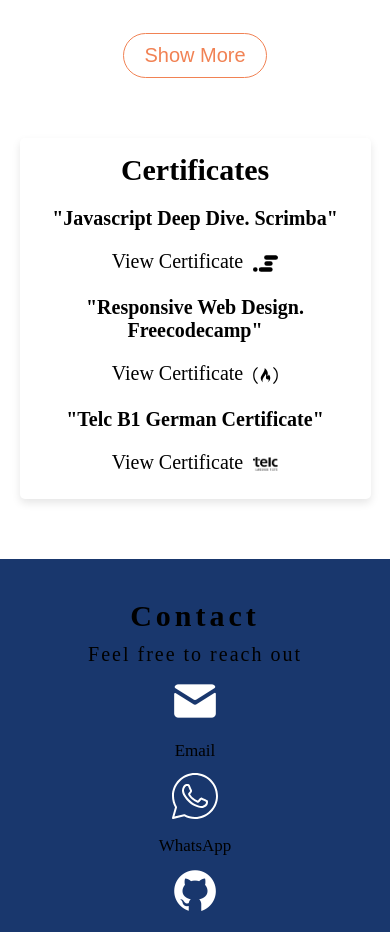
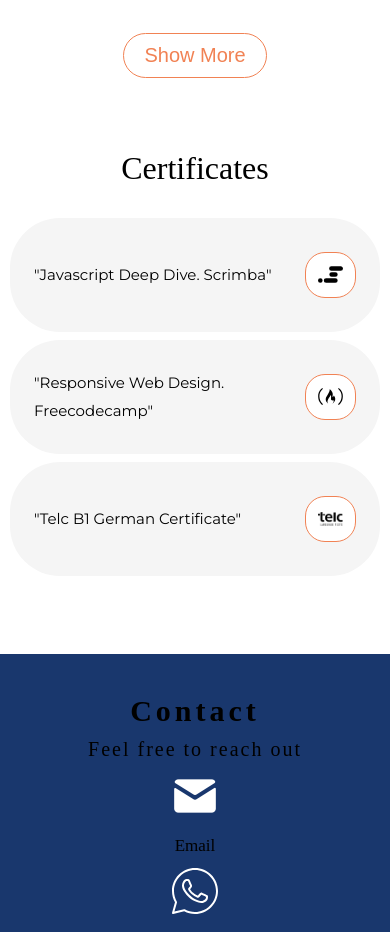
Before and after one commit to SeverinDenys/react-portfolio, a React (Vite) app: page / in a window 390 px wide. Shown: the part 5380-6312 px from the top of the page. Built offline with nearby package versions, Linux system fonts and the light colour scheme; a web font is replaced by a local one.

Commit message:
responsive design certificates section redesign

```diff
--- a/src/components/Certificate/Certificates.jsx
+++ b/src/components/Certificate/Certificates.jsx
@@ -13,8 +13,6 @@ const Certificates = () => {
             target="_blank"
             rel="noopener noreferrer"
           >
-            <span>
-              View Certificate
             {certificate.icon && (
               <img
                 src={certificate.icon}
@@ -22,7 +20,6 @@ const Certificates = () => {
                 // style={{ width: "20px", marginLeft: "8px" }}
               />
             )}
-            </span>
           </a>
         </div>
       ))}
--- a/src/components/Certificate/certificates.scss
+++ b/src/components/Certificate/certificates.scss
@@ -1,59 +1,79 @@
 .certificates {
   color: $color-text;
-  padding: 1.5rem;
+  padding: 1rem;
   border-radius: 0.5rem;
   margin-top: 6rem;
   margin-bottom: 4rem;
   margin-left: auto;
   margin-right: auto;
-  max-width: 90%;
-  box-shadow: 0 4px 8px rgba(0, 0, 0, 0.1);
+  width: 100%;
+
   @media (min-width: 768px) {
     max-width: 117rem;
   }
 
   h2 {
-    font-size: 3rem;
-    font-weight: 600;
+    font-family: $font-heading;
+    font-size: 3.2rem;
+    font-weight: 500;
+    line-height: 4rem;
     text-align: center;
-    margin-bottom: 2rem;
+    margin-bottom: 3rem;
   }
 
   .certificates-holder {
-    text-align: center;
+    display: flex;
+    align-items: center;
+    justify-content: space-between;
+    background-color: #f5f5f5;
+    padding: 2.4rem;
+    border-radius: 5rem;
+    margin: 8px 0;
+    width: 100%;
+    max-width: 79rem;
 
     @media (min-width: 768px) {
+      width: 100%;
       display: flex;
       justify-content: space-between;
       align-items: center;
+      max-width: 80rem;
+      margin: 1rem auto;
     }
 
     .certificate-info {
       display: flex;
-      align-items: center; /* Align icon and text */
+      align-items: center;
       gap: 8px;
       justify-content: center;
     }
 
     h4 {
-      font-size: 2rem;
-      text-align: center;
-      margin: 2rem 0;
+      font-family: $font-text;
+      font-weight: 400;
+      font-size: 1.5rem;
+      line-height: 2.8rem;
+      text-align: left;
 
       @media (min-width: 768px) {
         padding-left: 4rem;
+        font-size: 2.3rem;
       }
     }
 
     a {
       -webkit-appearance: none;
+      border: 1.5px solid $color-icon-1;
+      background-color: white;
+      border-radius: 2rem;
       font-size: 2rem;
       text-decoration: none;
       justify-content: center;
       display: flex;
       align-items: center;
       margin: 1rem 0;
-      color: $color-text; /* This will inherit the parent's text color */
+      padding: 7px;
+      color: $color-text-2;
       -webkit-tap-highlight-color: transparent; /* Removes the tap highlight on iOS */
     }
 
@@ -80,7 +100,10 @@
     img {
       vertical-align: middle;
       width: 2.5rem;
-      margin-left: 1rem;
+      height: 3rem;
+      object-fit: contain;
+      margin-left: 5px;
+      margin-right: 5px;
     }
   }
 }
```
Lines whose indentation alone changed are shown as unchanged.
